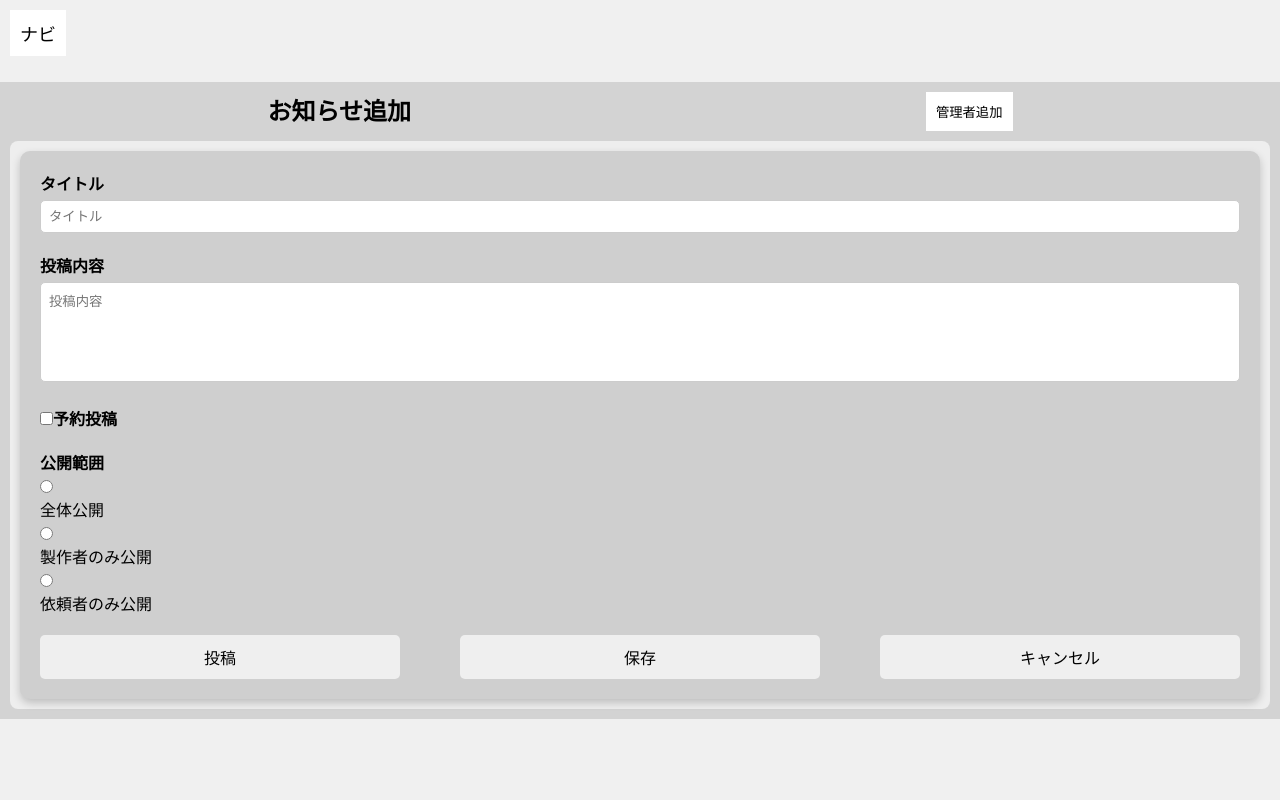
After one commit to aggujhh/ih22_05team, a Flask app: page /notification/1 in a window 1280 px wide. The commit adds this page. Run offline with Flask 3, Linux system fonts and the light colour scheme.

Commit message:
お知らせ一覧

```diff
--- a/backend/routes/admin_routes.py
+++ b/backend/routes/admin_routes.py
@@ -2,10 +2,15 @@ from . import app, global_data
 from flask import render_template, request, flash, redirect,jsonify
 from servers.flask_login import Flask_login
 from db.admin_manage import admin_manage
+from db.notification_model import notification_model
 from flask_login import current_user, login_required, logout_user
 from werkzeug.security import generate_password_hash
+from datetime import datetime
 import json
 import random,string
+
+
+
 
 def generate_random_password(length=12):
     # パスワードに使う文字を定義(英字,数字,記号)
@@ -21,6 +26,28 @@ def generate_random_password(length=12):
     return ''.join(password)
 
 
+# 権限名たちを２進数に変換
+## {'admin_permissions':'}
+def roleName_to_bin(roles):
+    print('roleName_to_bin')
+    result = '0000000'
+    for role in roles:
+        # 権限名を2進数に変換
+        role = admin_manage().get_role(role)
+        # 文字列2進数の足し算,先頭0bを除き,7桁になるように0埋め
+        result = bin(int(result,2) + int(role,2))[2:].zfill(7)
+    return result
+
+
+
+
+
+
+
+
+
+
+
 
 # ログインページの表示
 
@@ -31,7 +58,7 @@ def redirect_admin():
     return render_template('admin_login.html', error_msg=error_msg, global_data=global_data)
 
 # 管理者ログイン処理
-@app.route("/notification", methods=['POST'])
+@app.route("/menu", methods=['POST'])
 def login():
     error_msg = ["", ""]
     count = 0
@@ -53,11 +80,7 @@ def login():
         global_data.incorrectPassword = 0
         flash(f"おかえりなさい, {id}.", category='success')
 
-        # お知らせ一覧をすべて取ってくる
-        # notis =
-        notis = False
-
-        return render_template('notification.html')
+        return render_template('menu.html')
     else:
         global_data.incorrectPassword += 1
         if global_data.incorrectPassword >= 3:
@@ -166,13 +189,7 @@ def add_admin():
         print('admin_password',admin_password)
 
         ## 権限名を2進数に変換
-        roles = '0000000'
-        for role in admin_permissions:
-            # 権限名を2進数に変換
-            role = admin_manage().get_role(role)
-            print('role',type(role))
-            # 文字列2進数の足し算,先頭0bを除き,7桁になるように0埋め
-            roles = bin(int(roles,2) + int(role,2))[2:].zfill(7)
+        roles = roleName_to_bin(admin_permissions)
         print(roles)
 
         ## 管理者情報をDBに登録
@@ -191,6 +208,8 @@ def add_admin():
         return render_template('register_completion.html',admin=admin)
 
 
+
+
 #####################################################################
 # 管理者削除
 #####################################################################
@@ -200,7 +219,7 @@ def delete_admin(admin_id):
     try:
         print('delete_admin',admin_id)
         # 削除SQLの呼び出し
-        if not admin_manage().delete_admin(admin_id):
+        if admin_manage().delete_admin(admin_id):
             return jsonify({"message": "削除が完了しました"}), 200
         return jsonify({"message": "削除に失敗しました"}), 500
     except Exception as e:
@@ -220,13 +239,88 @@ def delete_admin(admin_id):
 ##################################################################
 @app.route('/modify_admin', methods=['POST'])
 def modify_admin():
-    admin = {
-        'admin_id': request.form.get('admin_id'),
-        'admin_name': request.form.get('admin_name'),
-        'admin_permissions': request.form.get('admin_permissions')
-    }
+    try:
+        print('modify_admin')
+        admin = {
+            'admin_id': request.form.get('admin_id'),
+            'admin_name': request.form.get('admin_name'),
+            'admin_permissions': roleName_to_bin(request.form.getlist('permissions'))
+        }
+        print('admin',admin)
 
-    # 受け取った情報をDBに登録
+        # 受け取った情報をDBに登録
+        if admin_manage().update_admin(admin):
+            return redirect('/admin_manage')
+    except Exception as e:
+        return render_template('error.html',e=e)
 
 
-    return redirect('/admin_manage')
+
+
+##############################################################
+# お知らせ画面表示
+##############################################################
+@app.route('/notification', methods=['GET'])
+def notification():
+    print('notification')
+    ##notification_id = '1'
+    ##notification_title = 'test'
+    ##notification_content = 'content1'
+    ##notification = {
+    ##    'notification_id': notification_id,
+    ##    'notification_title':notification_title,
+    ##    'notification_content':notification_content
+    ##}
+    ##notifications = [notification]
+
+    # DBからお知らせたちを取得
+    notifications = notification_model().get_notifications()
+    return render_template('notification.html',notifications=notifications)
+
+
+
+##############################################################
+# お知らせ詳細表示
+##############################################################
+@app.route('/notification/<int:notification_id>')
+def notification_detail(notification_id):
+    print('notification_detail')
+    return render_template('notification_detail.html')
+
+
+
+##############################################################
+# お知らせ追加
+##############################################################
+@app.route('/add_notification', methods=['GET', 'POST'])
+def add_notification():
+    if request.method == 'GET':
+        print('add_notification GET')
+        return render_template('notification_detail.html')
+    if request.method == 'POST':
+        action = request.form.get('action')
+        print('add_notification POST', action)
+
+        # 入力内容の取得
+        title = request.form.get('title')
+        content = request.form.get('content')
+        show_calendar = 'showCalendar' in request.form
+        reservationDatetime = request.form.get('reservationDatetime') if show_calendar else None
+        visibility = request.form.get('visibility')
+
+        ## ISO 8601形式をMySQL DATETIME形式に変換
+        formatted_datetiem = reservationDatetime.replace('T', ' ') + ':00'
+        ### 文字列->datetime object
+        datetime_obj = datetime.strptime(formatted_datetiem, '%Y-%m-%d %H:%M:%S')
+
+        notification = {
+            'notification_title':title,
+            'notification_post_status':'1',
+            'notification_post_time':datetime_obj,
+            'notification_content':content
+        }
+        print('notification',notification)
+
+        # DBへ情報登録
+        if notification_model().update_notification(notification):
+            return redirect('/notification')
--- a/backend/servers/flask_login.py
+++ b/backend/servers/flask_login.py
@@ -6,7 +6,7 @@ from routes import app
 # LoginManagerクラスのインスタンスを作成（ユーザのログイン管理を行う）
 login_manager = LoginManager()
 login_manager.init_app(app)  # FlaskアプリにLoginManagerを設定
-login_manager.login_view = 'login'  # ログインページのビュー関数を指定
+login_manager.login_view = 'admin_login'  # ログインページのビュー関数を指定
 
 
 # ログイン時にユーザのロードを行う関数
--- a/backend/static/css/notification.css
+++ b/backend/static/css/notification.css
@@ -4,6 +4,10 @@
     background-color: #fff;
     border: none;
     cursor: pointer;
+
+    #button{
+        text-align:right;
+    }
 }
 
 .content .notice{
--- a/backend/templates/admin_edit.html
+++ b/backend/templates/admin_edit.html
@@ -20,7 +20,7 @@
             <label>ユーザID:<input type="text" name="admin_id" value="{{ admin.admin_id }}"> </label>
 
 
-            <label>ユーザー名: <input type="text" name="username" value="{{ admin.admin_name }}"></label><br>
+            <label>ユーザー名: <input type="text" name="admin_name" value="{{ admin.admin_name }}"></label><br>
             <label>パスワード有効期限: <input type="text" name="password_expiration_date" value="{{ admin.password_expiration_date }}"></label><br>
 
 
--- a/backend/templates/admin_login.html
+++ b/backend/templates/admin_login.html
@@ -11,7 +11,7 @@
     <h2>管理者ログイン画⾯</h2>
     ログインしてください。<BR>
     <BR>
-    <form action = "/notification" method = "post">
+    <form action = "/menu" method = "post">
         <table border = "1">
             <tr>
                 <td>管理者ID</td>
--- a/backend/templates/base.html
+++ b/backend/templates/base.html
@@ -13,13 +13,14 @@
     <div class="sidebar">
         <button class="close-button">閉じる</button>
         <div class="side-menu">
-            <form action="/notification" method="post">
+            <form action="/notification" method="get">
                 <button type="submit">お知らせ</button>
             </form>
             <button>お問い合わせ</button>
             <button>制作者審査</button>
-            <button>管理者ログ</button>
-            <button>アカウント凍結</button>
+            <button>アクションログ</button>
+            <button>アカウント関連</button>
+            <button>情報閲覧</button>
             <form action="/admin_manage" method="get">
                 <button type="submit">管理者管理</button>
             </form>
--- /dev/null
+++ b/backend/templates/error.html
@@ -0,0 +1,5 @@
+{{ e }}
+
+<form action="/admin_manage">
+    <input type="button">ログイン画面へ</input>
+</form>
--- /dev/null
+++ b/backend/templates/notification_detail.html
@@ -0,0 +1,149 @@
+{% extends 'base.html' %}
+
+{% block overlay_style %}
+    <link rel="stylesheet" href="{{ url_for('static', filename='css/notification.css') }}">
+    <style>
+        body {
+            font-family: Arial, sans-serif;
+            display: flex;
+            justify-content: center;
+            align-items: center;
+            height: 100vh;
+            margin: 0;
+            background-color: #f0f0f0;
+        }
+        .form-container {
+            width: 100%;
+            padding: 20px;
+            background-color: #cfcfcf;
+            border-radius: 10px;
+            box-shadow: 0px 4px 8px rgba(0, 0, 0, 0.2);
+        }
+        .form-group {
+            margin-bottom: 20px;
+        }
+        .form-group label {
+            display: block;
+            margin-bottom: 5px;
+            font-weight: bold;
+        }
+        .form-group input[type="text"],
+        .form-group textarea {
+            width: 100%;
+            padding: 8px;
+            border: 1px solid #ccc;
+            border-radius: 5px;
+            box-sizing: border-box;
+        }
+        .form-group textarea {
+            height: 100px;
+            resize: none;
+        }
+        .form-group input[type="radio"] {
+            margin-right: 5px;
+        }
+        .form-group label.radio-label {
+            font-weight: normal;
+            margin-right: 10px;
+        }
+        .buttons {
+            display: flex;
+            justify-content: space-between;
+        }
+        .buttons button {
+            width: 30%;
+            padding: 10px;
+            font-size: 16px;
+            border: none;
+            border-radius: 5px;
+            cursor: pointer;
+        }
+        .buttons button#post {
+            background-color: #4caf50;
+            color: white;
+        }
+        .buttons button#save {
+            background-color: #2196f3;
+            color: white;
+        }
+        .buttons button#cancel {
+            background-color: #f44336;
+            color: white;
+        }
+    </style>
+{% endblock %}
+
+{% block title %} お知らせ追加画面 {% endblock %}
+
+{% block header %}
+
+    <h2>お知らせ追加</h2>
+    <button onclick="location.href='/register_admin'">管理者追加</button>
+
+{% endblock %}
+
+{% block content %}
+
+    <form action="/add_notification" method="post">
+        <div class="form-container">
+            <div class="form-group">
+                <label for="title">タイトル</label>
+                <input type="text" id="title" name="title" placeholder="タイトル">
+            </div>
+
+            <div class="form-group">
+                <label for="content">投稿内容</label>
+                <textarea id="content" name="content" placeholder="投稿内容"></textarea>
+            </div>
+
+            <div class="form-group">
+                <label>
+                    <input type="checkbox" id="showCalendarCheckbox" name="showCalendar">予約投稿
+                </label>
+                <div id="calendar" style="display:none;">
+                    <p>投稿日時</p>
+                    <label for="reservationDatetime">日時を選択:</label>
+                    <input type="datetime-local" id="reservationDatetime" name="reservationDatetime">
+                </div>
+            </div>
+
+            <div class="form-group">
+                <label>公開範囲</label>
+                <input type="radio" id="public" name="visibility" value="public">
+                <label for="public" class="radio-label">全体公開</label>
+
+                <input type="radio" id="creator-only" name="visibility" value="creator-only">
+                <label for="creator-only" class="radio-label">製作者のみ公開</label>
+
+                <input type="radio" id="requester-only" name="visibility" value="requester-only">
+                <label for="requester-only" class="radio-label">依頼者のみ公開</label>
+            </div>
+
+            <div class="buttons">
+                <button type="submit" name="action" value="post">投稿</button>
+                <button type="submit" name="action" value="save">保存</button>
+                <button type="submit" name="action" value="cancel">キャンセル</button>
+            </div>
+        </div>
+    </form>
+
+{% endblock %}
+
+{% block script %}
+    <script src="{{ url_for('static', filename='js/admin_manage.js') }}"></script>
+    <script>
+        // 予約投稿のチェックボックスが押下されたら、その状態に応じてカレンダーの非表示
+        document.getElementById('showCalendarCheckbox').addEventListener('click',function(){
+            var calendar = document.getElementById('calendar');
+            var checkbox = document.getElementById('showCalendarCheckbox');
+
+            if (checkbox.checked) {
+                calendar.style.display = 'block';
+            } else {
+                calendar.style.display = 'none';
+            }
+        })
+
+        //投稿のときと下書き保存での入力チェック必要
+    </script>
+{% endblock %}
--- a/db.sql
+++ b/db.sql
@@ -615,8 +615,7 @@ VALUES (1, 'U_00000001', NULL, '1'),
        (2, 'U_00000002', NULL, '0'),
        (3, 'U_00000001', NULL, '1'),
        (4, 'U_00000003', NULL, '0'),
-       (5, 'U_00000002', NULL, '1'),
-       ();
+       (5, 'U_00000002', NULL, '1');
 
 
 #テーブル32
```
Also changed, not shown: backend/db/admin_manage.py (+7 -6 lines), backend/db/notification_model.py (+10 -23 lines), backend/templates/menu.html (added, +15 -0 lines), backend/templates/notification.html (+19 -9 lines), backend/test/test.html (added, +116 -0 lines).
